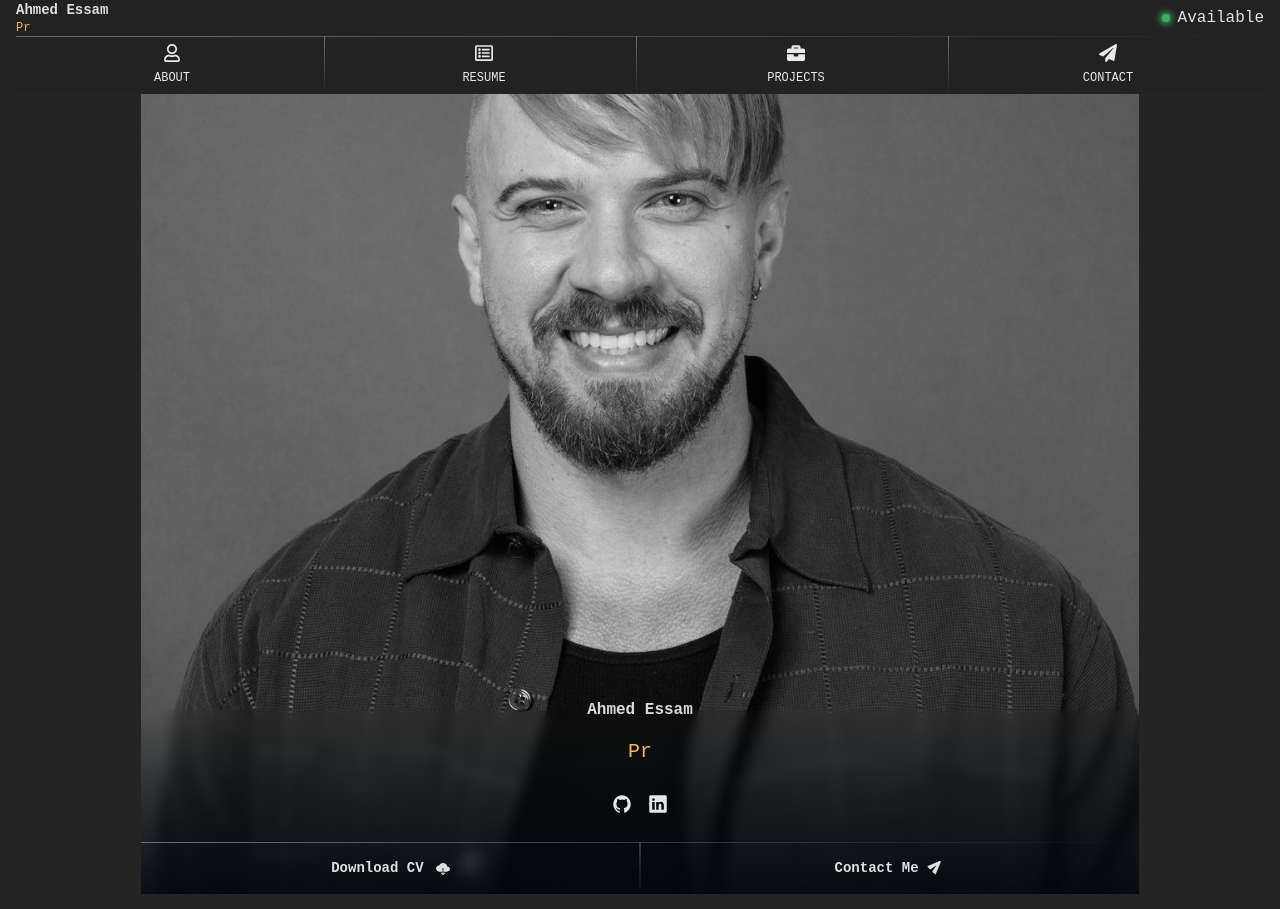
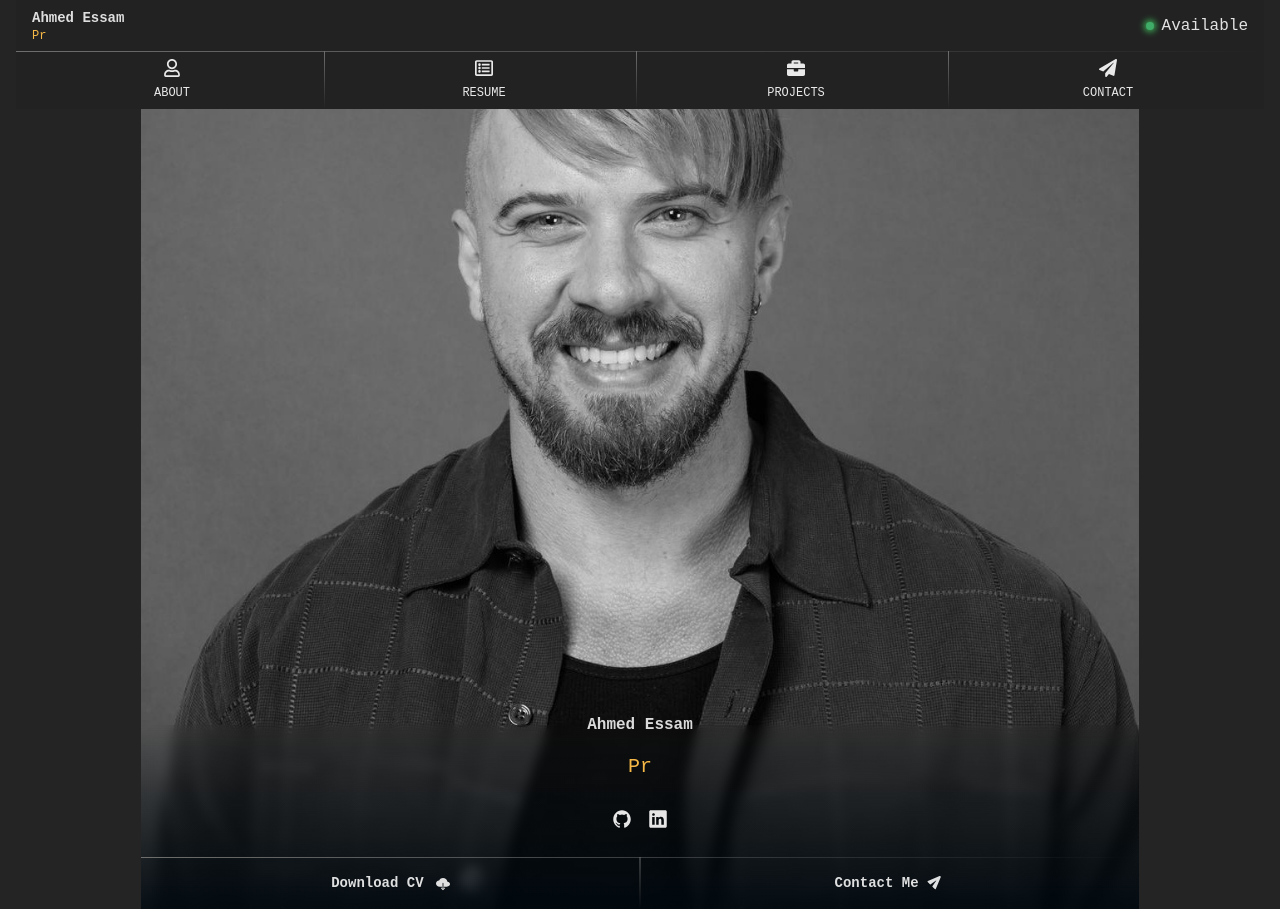
Before and after one commit to aehamdy/my-portfolio, a React (Vite) app: page / in a window 1280 px wide. Built offline with nearby package versions, Linux system fonts and the light colour scheme; a web font is replaced by a local one.

Commit message:
style: Adjust some styles

```diff
--- a/src/components/MiniProfile.jsx
+++ b/src/components/MiniProfile.jsx
@@ -4,10 +4,10 @@ import TypeWriter from "./TypeWriter";
 
 function MiniProfile() {
   return (
-    <section className="flex justify-between items-center">
+    <section className="flex justify-between items-center py-2 px-4">
       <div className="flex flex-col items-start w-1/2">
         <MyName textSize="sm" />
-        <div className="h-[16px]">
+        <div className="h-[15px]">
           <TypeWriter textSize="xs" />
         </div>
       </div>
--- a/src/components/ProfileInfoSection.jsx
+++ b/src/components/ProfileInfoSection.jsx
@@ -6,7 +6,7 @@ import TypeWriter from "./TypeWriter";
 function ProfileInfoSection() {
   return (
     <div className="absolute flex flex-col items-center gap-7 before:content-[''] w-full left-0 bottom-0 bg-blurred-bg backdrop-blur-[6px]">
-      <div className="absolute top-0 translate-y-[-50%] ">
+      <div className="absolute top-0 translate-y-[-50%]">
         <MyName textSize="4xl" />
       </div>
       <div className="h-7 ">
```
